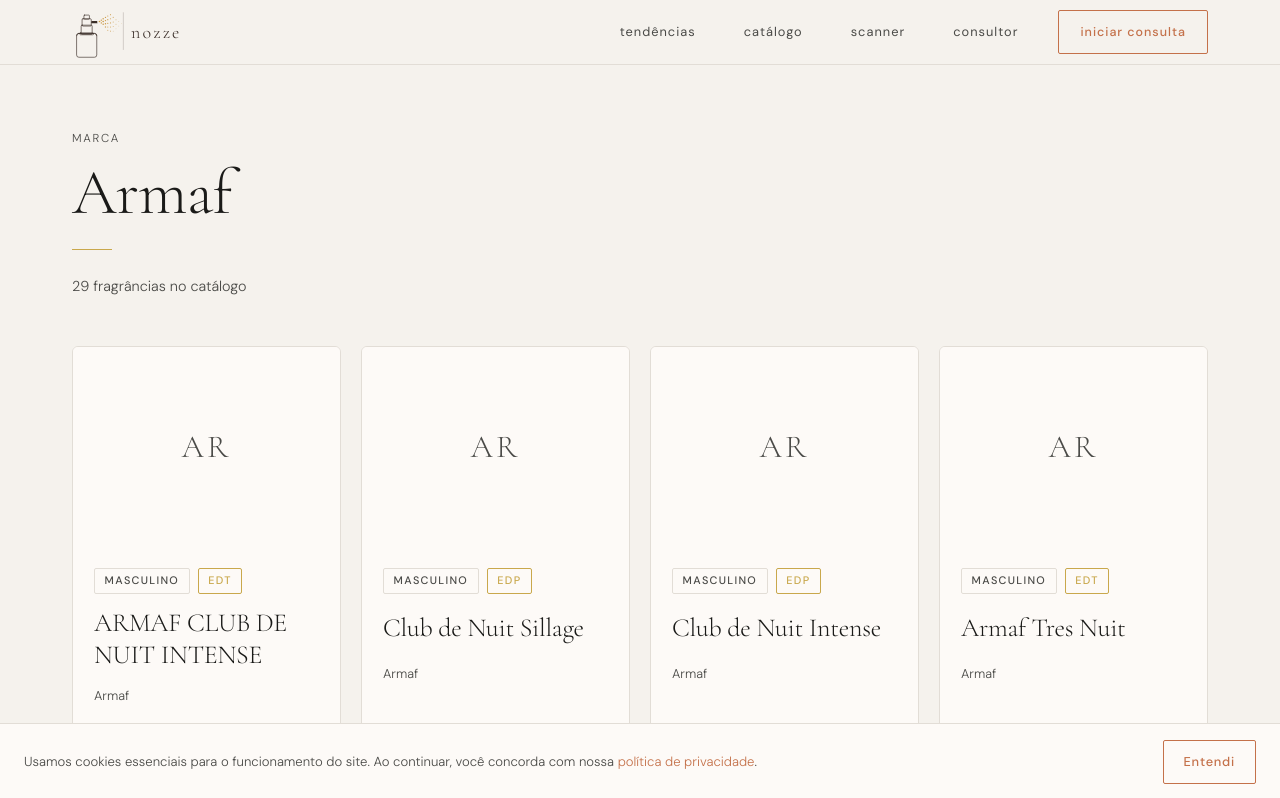
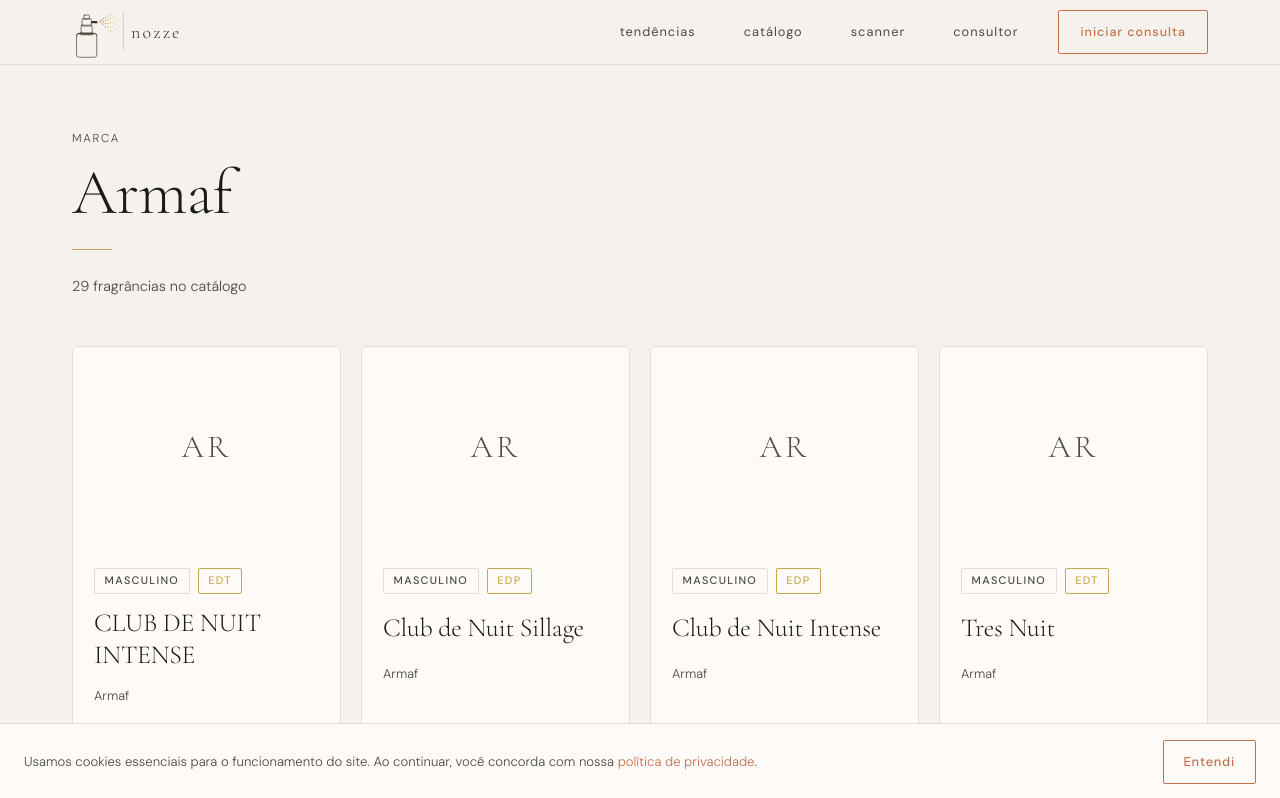
Before and after one commit to FaresMahmud/scently, a Next.js app: page /marca/armaf in a window 1280 px wide. Shown: the top 798 px of the page. Built offline with nearby package versions, Linux system fonts and the light colour scheme; no server answers.

Commit message:
feat: limparNomePerfume utility applied across cards and pages

```diff
--- a/app/perfume/[id]/page.tsx
+++ b/app/perfume/[id]/page.tsx
@@ -21,6 +21,7 @@
 import MetricaCard from "@/components/perfume/MetricaCard"
 import TagInfo from "@/components/perfume/TagInfo"
 import { slugify, traduzir } from "@/lib/utils"
+import { limparNomePerfume } from "@/lib/limparNomePerfume"
 import type { Acorde } from "@/lib/types"
 
 // Páginas além do top 500 são geradas on-demand (ISR)
@@ -360,7 +361,7 @@
 
             {/* Nome */}
             <h1 style={{ fontFamily: "var(--fonte-titulo)", fontWeight: 300, lineHeight: 1.08, marginBottom: "34px" }}>
-              {perfume.nome}
+              {limparNomePerfume(perfume.nome, perfume.marca)}
             </h1>
 
             {/* Descrição */}
--- a/components/consultor/ResultadoConsultor.tsx
+++ b/components/consultor/ResultadoConsultor.tsx
@@ -13,6 +13,7 @@
 import Tag from "@/components/ui/Tag"
 import type { RecomendacaoIA } from "@/lib/ai"
 import { textosConsultor } from "@/config/site"
+import { limparNomePerfume } from "@/lib/limparNomePerfume"
 import { corDaNota } from "@/lib/coresNotas"
 import { traduzir, slugify } from "@/lib/utils"
 import OndeComprar from "@/components/perfume/OndeComprar"
@@ -167,7 +168,7 @@
             marginBottom: "21px",
           }}
         >
-          {perfumePrincipal.nome}
+          {limparNomePerfume(perfumePrincipal.nome, perfumePrincipal.marca)}
         </h2>
 
         {/* Descrição sensorial */}
--- a/components/perfume/CardPerfume.tsx
+++ b/components/perfume/CardPerfume.tsx
@@ -12,6 +12,7 @@
 import Link from "next/link"
 import Tag from "@/components/ui/Tag"
 import { slugify } from "@/lib/utils"
+import { limparNomePerfume } from "@/lib/limparNomePerfume"
 
 export interface DadosCardPerfume {
   id: string
@@ -108,7 +109,7 @@
               color: "var(--cor-texto)",
             }}
           >
-            {perfume.nome}
+            {limparNomePerfume(perfume.nome, perfume.marca)}
           </h3>
         </Link>
 
--- a/components/scanner/ResultadoScanner.tsx
+++ b/components/scanner/ResultadoScanner.tsx
@@ -5,6 +5,7 @@
 import type { GeminiResult } from "@/app/api/scanner/route"
 import OndeComprar from "@/components/perfume/OndeComprar"
 import { slugify } from "@/lib/utils"
+import { limparNomePerfume } from "@/lib/limparNomePerfume"
 
 interface CatalogMatch {
   id: string
@@ -154,7 +155,7 @@
           {perfume.brand}
         </p>
         <h2 style={{ fontFamily: "var(--fonte-titulo)", fontWeight: 300, fontSize: "clamp(26px, 6vw, 42px)", lineHeight: 1.08, color: "var(--cor-texto)" }}>
-          {perfume.name}
+          {limparNomePerfume(perfume.name, perfume.brand)}
         </h2>
       </div>
 
--- /dev/null
+++ b/lib/limparNomePerfume.ts
@@ -0,0 +1,41 @@
+// ============================================
+// ARQUIVO: lib/limparNomePerfume.ts
+// O QUE FAZ: remove prefixos redundantes do nome do perfume para exibição
+//            (marca duplicada, "Perfume", concentração, gênero)
+// QUANDO MANDAR PRA IA: quando quiser ajustar as regras de limpeza
+// ============================================
+
+export function limparNomePerfume(nome: string, marca: string): string {
+  if (!nome) return nome
+
+  let limpo = nome
+
+  // Remove "Perfume" prefix (case insensitive)
+  limpo = limpo.replace(/^perfume\s+/i, "")
+
+  // Remove brand name from beginning (case insensitive)
+  if (marca) {
+    const marcaNorm = marca.toLowerCase().trim()
+    const nomeNorm  = limpo.toLowerCase().trim()
+    if (nomeNorm.startsWith(marcaNorm)) {
+      limpo = limpo.substring(marca.length).trim()
+    }
+  }
+
+  // Remove gender suffix
+  limpo = limpo.replace(/\s+(masculino|feminino|unissex)$/i, "").trim()
+
+  // Remove concentration suffix (only if remainder still has content)
+  const concentracoes = [
+    "eau de parfum", "eau de toilette", "eau de cologne",
+    "eau fraiche", "extrait de parfum", "parfum",
+    "edp", "edt", "edc", "extrait",
+  ]
+  for (const conc of concentracoes) {
+    const regex    = new RegExp(`\\s+${conc}$`, "i")
+    const tentativa = limpo.replace(regex, "").trim()
+    if (tentativa.length > 2) limpo = tentativa
+  }
+
+  return limpo.trim()
+}
```
